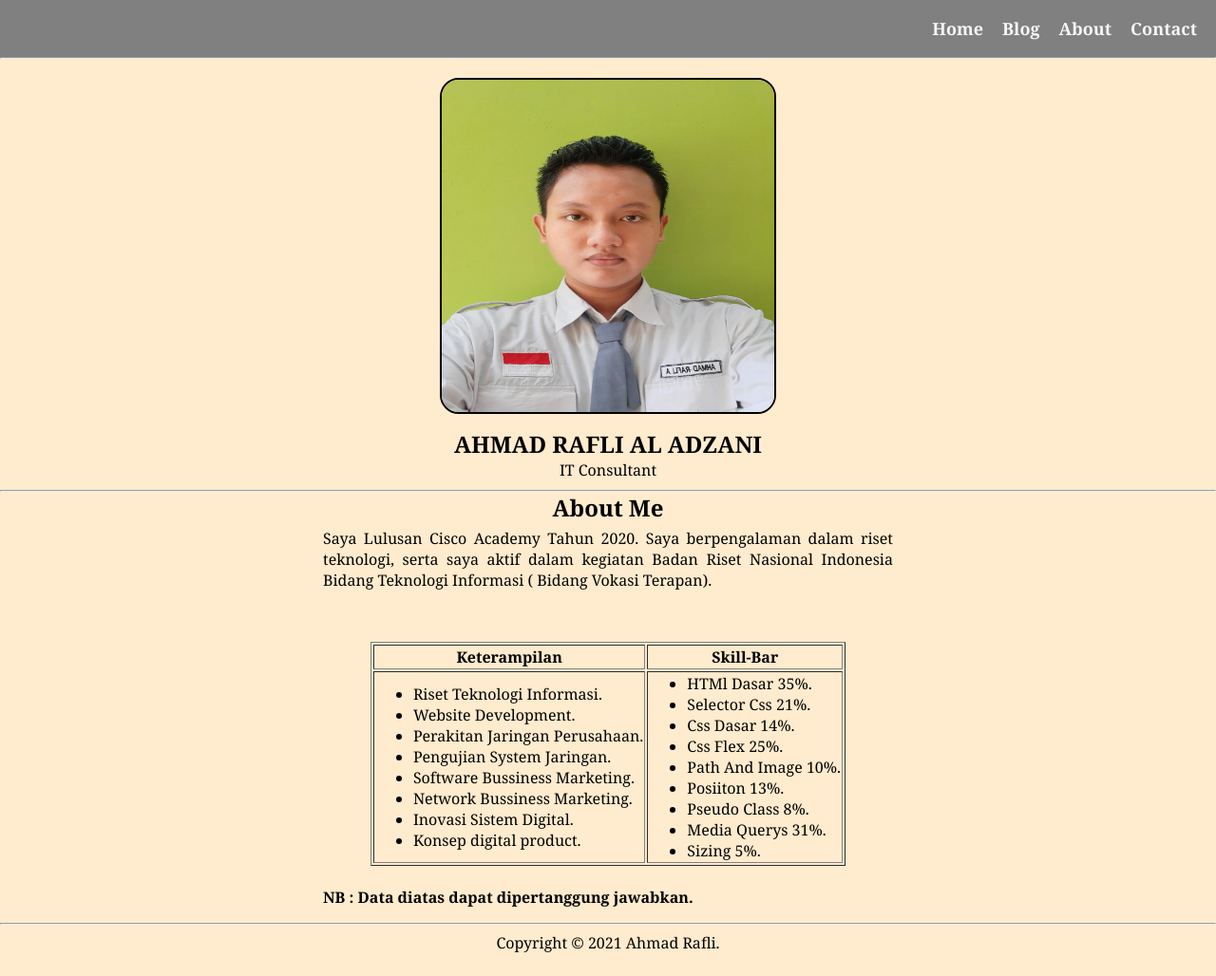
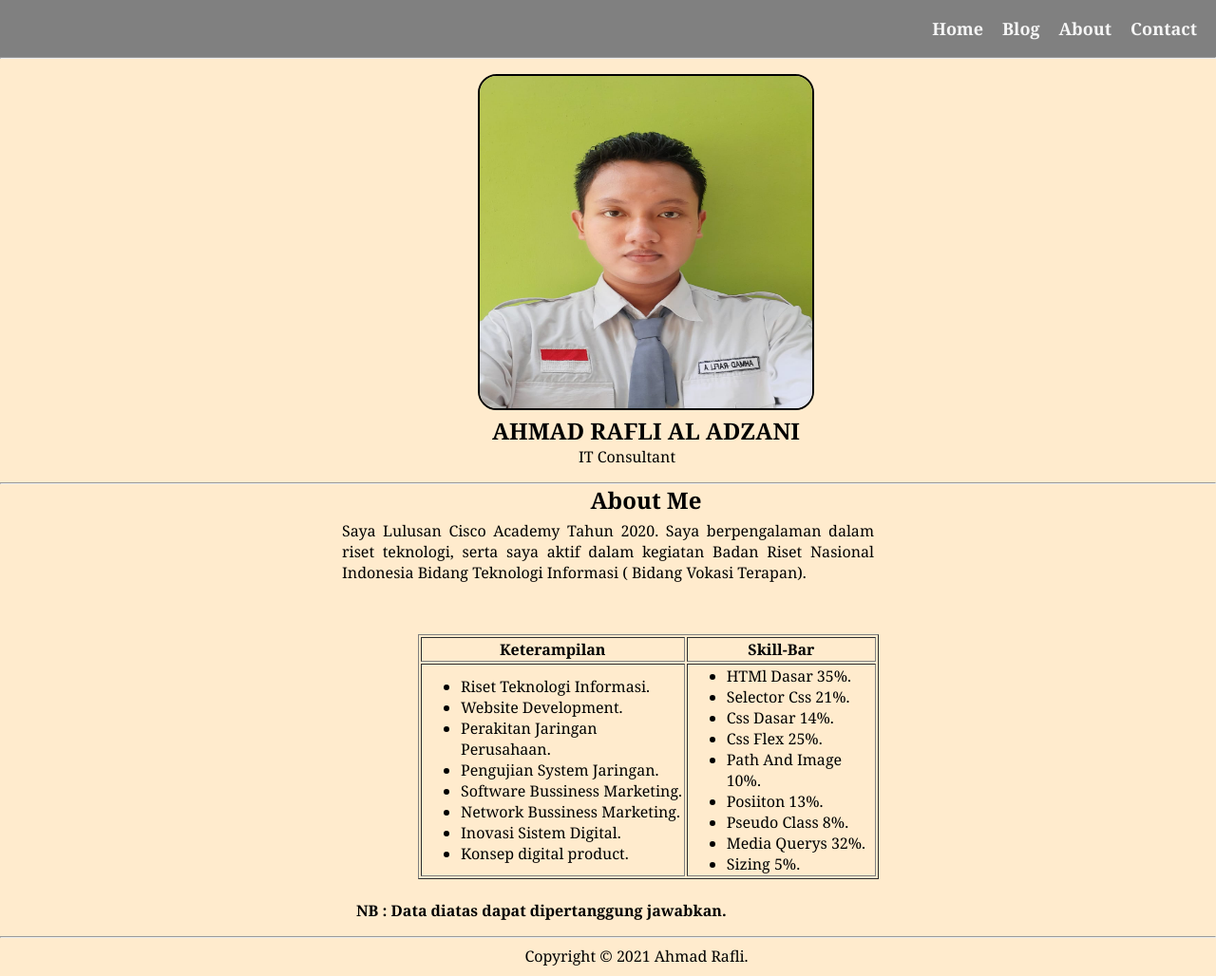
Before and after one commit to Mepopo-Class/html-css, a plain HTML site: page rafli/Belajar7.html in a window 1280 px wide. Shown: the whole page at 95% size. Drawn offline with Linux system fonts and the light colour scheme.

Commit message:
Revisi Rafli

```diff
--- a/rafli/Belajar7.html
+++ b/rafli/Belajar7.html
@@ -10,6 +10,7 @@
         {
             margin: 0;
         }
+
         body
         {
             background-color: blanchedalmond;
@@ -44,28 +45,22 @@
             justify-content: right;
             text-decoration: none;
         }
-        .carding
-        {
-            position: relative;
-            width: 200px;
-            height: 300px;
-            border: 2px solid black;
-            border-radius: 3px;
-            top: 100px;
-            left: 550px;
-        }
         header > img
         {
             margin-top: 20px;
+            margin-left: 60px;
         }
         header, p
         {
             margin-bottom: 10px;
+            margin-right: 40px;
+
         }
 
         article > p
         {
             text-align: center;
+
         }
         img
         {
@@ -79,6 +74,7 @@
             text-align: center;
             padding-top: 8px;
         }
+
         article
         {
             text-align: center;
@@ -98,6 +94,8 @@
             justify-content: center;
             margin-top:5px;
             text-align: justify;
+            margin-left: 20px;
+            margin-right: 20px;
         }
         table > tr > th
         {
@@ -106,12 +104,93 @@
         }
         table
         {
-           margin: 0 auto;
+           margin-right: 15px;
+           margin-left: 15px;
         }
         header > h2
         {
             margin-top: 10px;
+            margin-left: 60px;
         }
+        .NB
+        {
+            margin-left: 15px;
+        }
+        .grow
+        {
+            margin-left: 50px;
+            justify-content: center;
+        }
+        @media screen and (min-width: 359px)
+    {
+      .me
+      {
+          margin-left: 100px;
+          text-align: justify;
+      }
+      nav a
+      {
+          font-size: 18px;
+      }
+    }
+
+    @media screen and (min-width: 1023px)
+    {
+     .me
+      {
+         text-align: justify;
+         margin-left: 250px;
+         margin-top: 5px;
+      }
+      .grow
+      {
+          justify-content: center;
+          margin-left: 230px;
+      }
+      table
+      {
+          margin-left: 100px;
+          justify-content: center;
+      }
+      .NB
+      {
+          margin-left: 45px;
+      }
+      footer > p
+      {
+          justify-content: center;
+      }
+    }
+    @media only screen and (min-width: 1199px)
+    {
+        .grow
+      {
+          justify-content: center;
+          margin-left: 380px;
+      }
+      .me
+      {
+         text-align: justify;
+         margin-left: 280px;
+         margin-top: 5px;
+      }
+       article
+        {
+            text-align: center;
+            margin-left: 80px;
+        }
+      .NB
+      {
+        margin-left: 35px;
+      }
+      footer > p
+      {
+          justify-content: center;
+          margin-left: 100px;
+      }
+    }
+
+
 
     </style>
 </head>
@@ -128,9 +207,11 @@
     <hr/>
 
     <header>
-        <img src="raf.jpeg" ;>
-        <h2>AHMAD RAFLI AL ADZANI</h2>
-        <p> IT Consultant</p>
+        <div class="grow">
+            <img src="raf.jpeg" ;>
+            <h2>AHMAD RAFLI AL ADZANI</h2>
+            <p> IT Consultant</p>
+        </div>
     </header>
 
     <hr />
@@ -172,7 +253,7 @@
                             <li>Path And Image 10%.</li>
                             <li>Posiiton 13%.</li>
                             <li>Pseudo Class 8%.</li>
-                            <li>Media Querys 31%.</li>
+                            <li>Media Querys 32%.</li>
                             <li>Sizing 5%.</li>
                         </ul>
                     </td>
@@ -180,7 +261,7 @@
             </tbody>
         </table>
         <br>
-        <b><p>NB : Data diatas dapat dipertanggung jawabkan.</p></b>
+        <b><p class="NB">NB : Data diatas dapat dipertanggung jawabkan.</p></b>
 
     </div>
 
```
